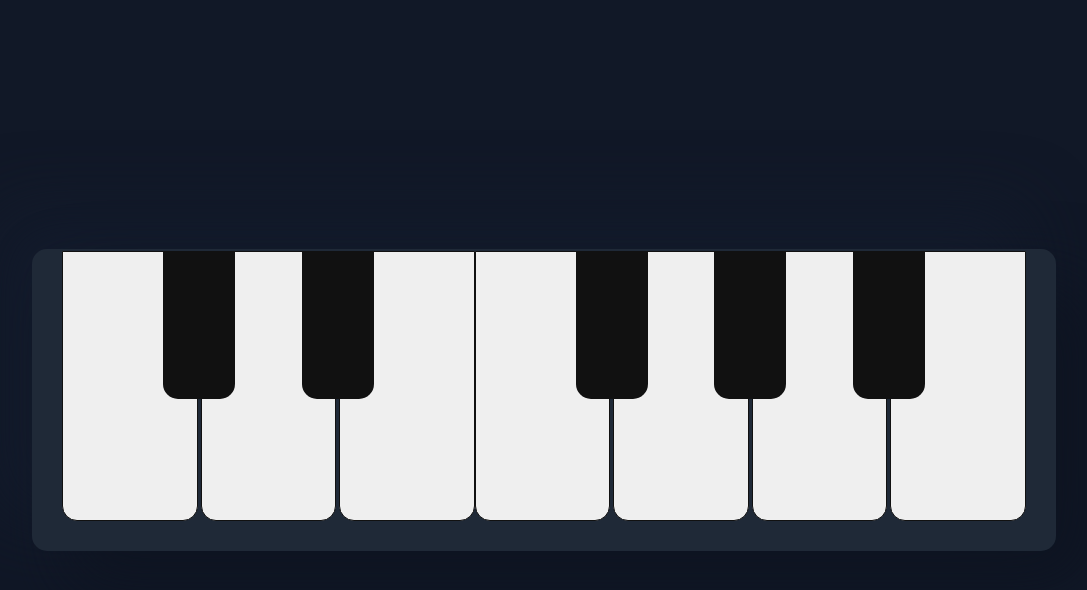
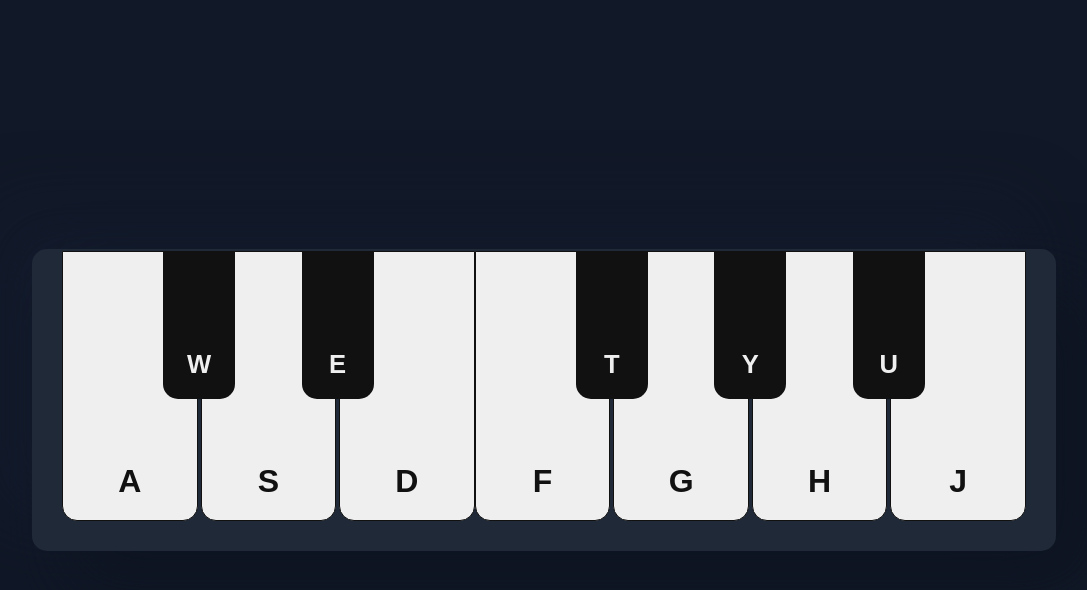
Before and after one commit to Guilherme-Silva0/piano, a React (Vite) app: page / in a window 1280 px wide. Both pictures are taken after a click on the button "Start Audio". Shown: the top 590 px of the page, without its empty margins (96-1183 px from the left). Built offline with nearby package versions, Linux system fonts and the light colour scheme.

Commit message:
adding text to component

```diff
--- a/src/components/Piano/Piano.jsx
+++ b/src/components/Piano/Piano.jsx
@@ -4,21 +4,42 @@ import SharpKey from "./../SharpKey";
 
 const Piano = ({ playNote }) => (
   <PianoStyles>
-    <Key dataNote="Do" onClick={(e) => playNote(e.target.dataset.note)} />
-    <SharpKey dataNote="Do#" onClick={(e) => playNote(e.target.dataset.note)} />
-    <Key dataNote="Re" onClick={(e) => playNote(e.target.dataset.note)} />
-    <SharpKey dataNote="Re#" onClick={(e) => playNote(e.target.dataset.note)} />
-    <Key dataNote="Mi" onClick={(e) => playNote(e.target.dataset.note)} />
-    <Key dataNote="Fa" onClick={(e) => playNote(e.target.dataset.note)} />
-    <SharpKey dataNote="Fa#" onClick={(e) => playNote(e.target.dataset.note)} />
-    <Key dataNote="Sol" onClick={(e) => playNote(e.target.dataset.note)} />
-    <SharpKey
-      dataNote="Sol#"
-      onClick={(e) => playNote(e.target.dataset.note)}
-    />
-    <Key dataNote="La" onClick={(e) => playNote(e.target.dataset.note)} />
-    <SharpKey dataNote="La#" onClick={(e) => playNote(e.target.dataset.note)} />
-    <Key dataNote="Si" onClick={(e) => playNote(e.target.dataset.note)} />
+    <Key dataNote="Do" onClick={(e) => playNote(e.target.dataset.note)}>
+      A
+    </Key>
+    <SharpKey dataNote="Do#" onClick={(e) => playNote(e.target.dataset.note)}>
+      W
+    </SharpKey>
+    <Key dataNote="Re" onClick={(e) => playNote(e.target.dataset.note)}>
+      S
+    </Key>
+    <SharpKey dataNote="Re#" onClick={(e) => playNote(e.target.dataset.note)}>
+      E
+    </SharpKey>
+    <Key dataNote="Mi" onClick={(e) => playNote(e.target.dataset.note)}>
+      D
+    </Key>
+    <Key dataNote="Fa" onClick={(e) => playNote(e.target.dataset.note)}>
+      F
+    </Key>
+    <SharpKey dataNote="Fa#" onClick={(e) => playNote(e.target.dataset.note)}>
+      T
+    </SharpKey>
+    <Key dataNote="Sol" onClick={(e) => playNote(e.target.dataset.note)}>
+      G
+    </Key>
+    <SharpKey dataNote="Sol#" onClick={(e) => playNote(e.target.dataset.note)}>
+      Y
+    </SharpKey>
+    <Key dataNote="La" onClick={(e) => playNote(e.target.dataset.note)}>
+      H
+    </Key>
+    <SharpKey dataNote="La#" onClick={(e) => playNote(e.target.dataset.note)}>
+      U
+    </SharpKey>
+    <Key dataNote="Si" onClick={(e) => playNote(e.target.dataset.note)}>
+      J
+    </Key>
   </PianoStyles>
 );
 
```
